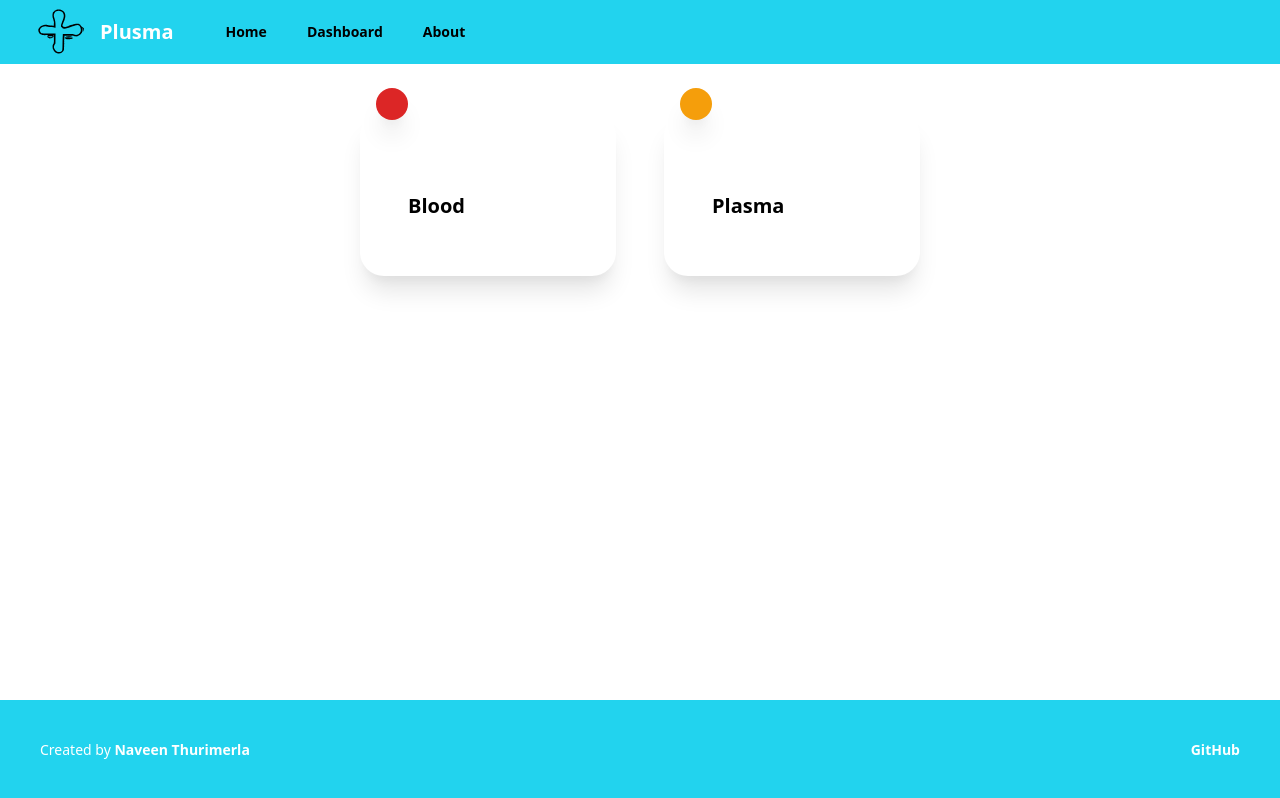
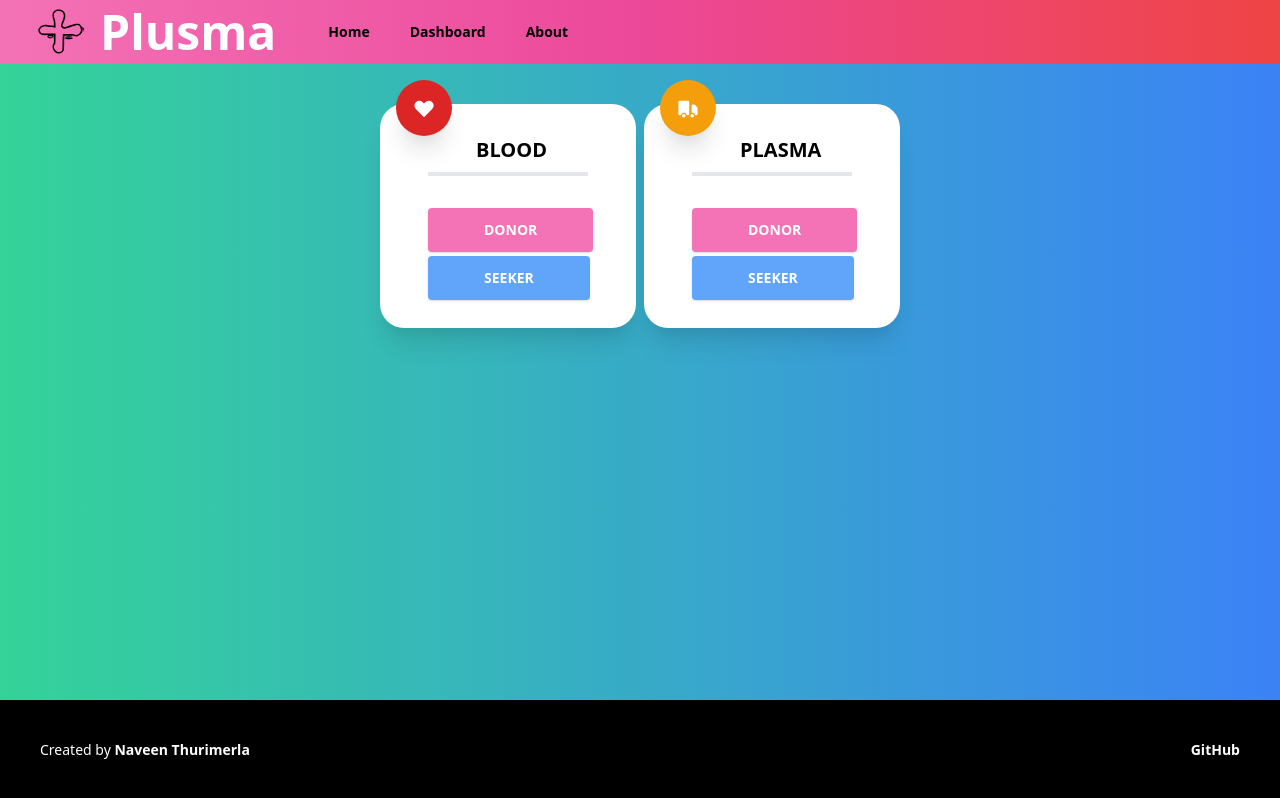
Before and after one commit to nawinto99/plusma-app, a Next.js app: page / in a window 1280 px wide. Built offline with nearby package versions, Linux system fonts and the light colour scheme.

Commit message:
Update index.js

```diff
--- a/pages/index.js
+++ b/pages/index.js
@@ -16,13 +16,10 @@
     <div className="flex flex-col h-screen">
       <Head>
         <title>Plusma</title>
-        <meta
-          name="Description"
-          content="The platform connects donors and seekers."
-        />
+        <meta name="Description" content="The platform connects donors and seekers." />
       </Head>
       <header>
-        <Disclosure as="nav" className="bg-cyan-400">
+        <Disclosure as="nav" className="bg-gradient-to-r from-pink-400 via-pink-500 to-red-500">
           {({ open }) => (
             <>
               <div className="max-w-7xl mx-auto px-4 sm:px-6 lg:px-8">
@@ -33,7 +30,7 @@
                     </div>
                     <div className="flex-shrink-0">
                       <link href="#" />
-                      <a className="text-lg md:text-xl font-bold ml-3 text-white">Plusma</a>
+                      <a className="text-lg md:text-5xl font-extrabold ml-3 text-white capitalize text-3xl">Plusma</a>
                     </div>
 
                     <div className="hidden md:block">
@@ -44,7 +41,7 @@
                               {/* Current: "bg-cyan-900 text-white", Default: "text-cyan-300 hover:bg-cyan-700 hover:text-white" */}
                               <a
                                 href="#"
-                                className="font-bold text-black hover:bg-cyan-700 hover:text-white px-3 py-2 rounded-md text-sm"
+                                className="font-bold text-black hover:bg-blue-500 hover:text-white px-3 py-2 rounded-md text-sm"
                               >
                                 {item}
                               </a>
@@ -53,7 +50,7 @@
                             <a
                               key={item}
                               href="#"
-                              className="font-bold text-black hover:bg-cyan-700 hover:text-white px-3 py-2 rounded-md text-sm"
+                              className="font-bold text-black hover:bg-blue-500 hover:text-white px-3 py-2 rounded-md text-sm"
                             >
                               {item}
                             </a>
@@ -65,7 +62,7 @@
 
                   <div className="-mr-2 flex md:hidden">
                     {/* Mobile menu button */}
-                    <Disclosure.Button className="bg-cyan-900 inline-flex items-center justify-center p-2 rounded-md text-cyan-400 hover:text-white hover:bg-cyan-700 focus:outline-none focus:ring-2 focus:ring-offset-2 focus:ring-offset-cyan-800 focus:ring-white">
+                    <Disclosure.Button className="bg-black inline-flex items-center justify-center p-2 rounded-md text-white hover:text-white hover:bg-black focus:outline-none focus:ring-2 focus:ring-offset-2 focus:ring-offset-black focus:ring-white">
                       <span className="sr-only">Open main menu</span>
                       {open ? (
                         <XIcon className="block h-6 w-6" aria-hidden="true" />
@@ -85,7 +82,7 @@
                         {/* Current: "bg-cyan-900 text-white", Default: "text-cyan-300 hover:bg-cyan-700 hover:text-white" */}
                         <a
                           href="#"
-                          className="text-black hover:bg-cyan-700 hover:text-white block px-3 py-2 rounded-md text-base font-bold"
+                          className="text-black hover:bg-blue-500 hover:text-white block px-3 py-2 rounded-md text-base font-bold"
                         >
                           {item}
                         </a>
@@ -94,7 +91,7 @@
                       <a
                         key={item}
                         href="#"
-                        className="text-black hover:bg-cyan-700 hover:text-white block px-3 py-2 rounded-md text-base font-bold"
+                        className="text-black hover:bg-blue-500 hover:text-white block px-3 py-2 rounded-md text-base font-bold"
                       >
                         {item}
                       </a>
@@ -106,44 +103,88 @@
           )}
         </Disclosure>
       </header>
-      <main className="p-4 flex-grow bg-white">
-
+      <main className="p-4 flex-grow bg-gradient-to-r from-green-400 to-blue-500">
         <div className="flex items-center justify-center">
-        <div className="grid grid-cols-1 gap-12 sm:grid-cols-4 md:grid-cols-2 lg:grid-cols-2 xl:grid-cols-2">
+          <div className="grid grid-cols-1 gap-2 sm:grid-cols-4 md:grid-cols-2 lg:grid-cols-2 xl:grid-cols-2">
             {/* 1 card */}
-          <div className="relative bg-white py-12 px-12 rounded-3xl w-64 my-8 shadow-xl">
-
+            <div className="relative bg-white py-6 px-12 rounded-3xl w-64 my-6 shadow-xl">
               <div className=" text-white flex items-center absolute rounded-full py-4 px-4 shadow-xl bg-red-600 left-4 -top-6">
                 {/* svg  */}
+                <svg
+                  className="w-6 h-6"
+                  fill="currentColor"
+                  viewBox="0 0 20 20"
+                  xmlns="http://www.w3.org/2000/svg"
+                >
+                  <path
+                    fillRule="evenodd"
+                    d="M3.172 5.172a4 4 0 015.656 0L10 6.343l1.172-1.171a4 4 0 115.656 5.656L10 17.657l-6.828-6.829a4 4 0 010-5.656z"
+                    clipRule="evenodd"
+                  />
+                </svg>
+              </div>
 
+              <div className="px-12 py-2 text-black font-bold uppercase">
+                <div className="font-bold text-xl items-center justify-center uppercase">Blood</div>
               </div>
+              <div className="border-t-4"></div>
               <div className="mt-8">
-              <p className="text-xl font-semibold my-2">Blood</p>
+                <button
+                  className="bg-pink-400 text-white active:bg-pink-600 font-bold uppercase text-sm px-14 py-3 rounded shadow hover:shadow-lg outline-none focus:outline-none mr-1 mb-1 ease-linear transition-all duration-150"
+                  type="button"
+                >
+                  <span>Donor</span>
+                </button>
 
-
+                <button
+                  className="bg-blue-400 text-white active:bg-blue-600 font-bold uppercase text-sm px-14 py-3 rounded shadow hover:shadow-lg outline-none focus:outline-none mr-1 mb-1 ease-linear transition-all duration-150"
+                  type="button"
+                >
+                  <span>Seeker</span>
+                </button>
               </div>
             </div>
             {/* 2 card */}
-          <div className="relative bg-white py-12 px-12 rounded-3xl w-64 my-8 shadow-xl">
+            <div className="relative bg-white py-6 px-12 rounded-3xl w-64 my-6 shadow-xl">
               <div className=" text-white flex items-center absolute rounded-full py-4 px-4 shadow-xl bg-yellow-500 left-4 -top-6">
                 {/* svg  */}
+                <svg
+                  className="w-6 h-6"
+                  fill="currentColor"
+                  viewBox="0 0 20 20"
+                  xmlns="http://www.w3.org/2000/svg"
+                >
+                  <path d="M8 16.5a1.5 1.5 0 11-3 0 1.5 1.5 0 013 0zM15 16.5a1.5 1.5 0 11-3 0 1.5 1.5 0 013 0z" />
+                  <path d="M3 4a1 1 0 00-1 1v10a1 1 0 001 1h1.05a2.5 2.5 0 014.9 0H10a1 1 0 001-1V5a1 1 0 00-1-1H3zM14 7a1 1 0 00-1 1v6.05A2.5 2.5 0 0115.95 16H17a1 1 0 001-1v-5a1 1 0 00-.293-.707l-2-2A1 1 0 0015 7h-1z" />
+                </svg>
+              </div>
+              <div className="px-12 py-2 text-black font-bold uppercase">
+                <div className="font-bold text-xl items-center justify-center uppercase">Plasma</div>
+              </div>
+              <div className="border-t-4"></div>
+              <div className="mt-8">
+                <button
+                  className="bg-pink-400 text-white active:bg-pink-600 font-bold uppercase text-sm px-14 py-3 rounded shadow hover:shadow-lg outline-none focus:outline-none mr-1 mb-1 ease-linear transition-all duration-150"
+                  type="button"
+                >
+                  <span>Donor</span>
+                </button>
 
-            </div>
-            <div className="mt-8">
-              <p className="text-xl font-semibold my-2">Plasma</p>
+                <button
+                  className="bg-blue-400 text-white active:bg-blue-600 font-bold uppercase text-sm px-14 py-3 rounded shadow hover:shadow-lg outline-none focus:outline-none mr-1 mb-1 ease-linear transition-all duration-150"
+                  type="button"
+                >
+                  <span>Seeker</span>
+                </button>
               </div>
             </div>
-
           </div>
         </div>
-
       </main>
-      <footer className="p-4 bg-cyan-400">
-
-
+      <footer className="p-4 bg-black">
         <ul className="flex items-center justify-between lg:container px-4 py-6 mx-auto text-sm text-white md:px-6">
           <li>
-          Created by{" "}
+            Created by{' '}
             <a
               href="https://nawinto99.netlify.app/"
               target="_blank"
@@ -165,8 +206,6 @@
             </a>
           </li>
         </ul>
-
-
       </footer>
     </div>
   )
```
Lines whose indentation alone changed are shown as unchanged.
